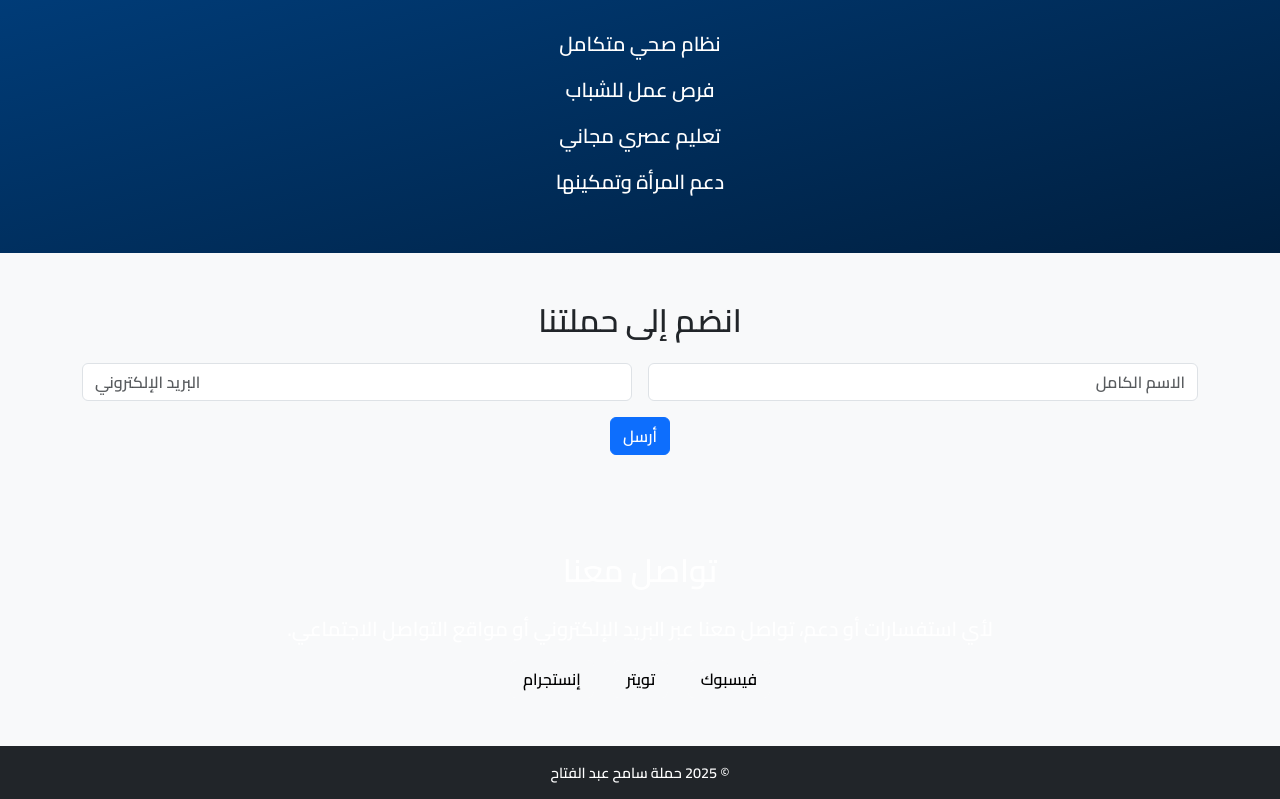
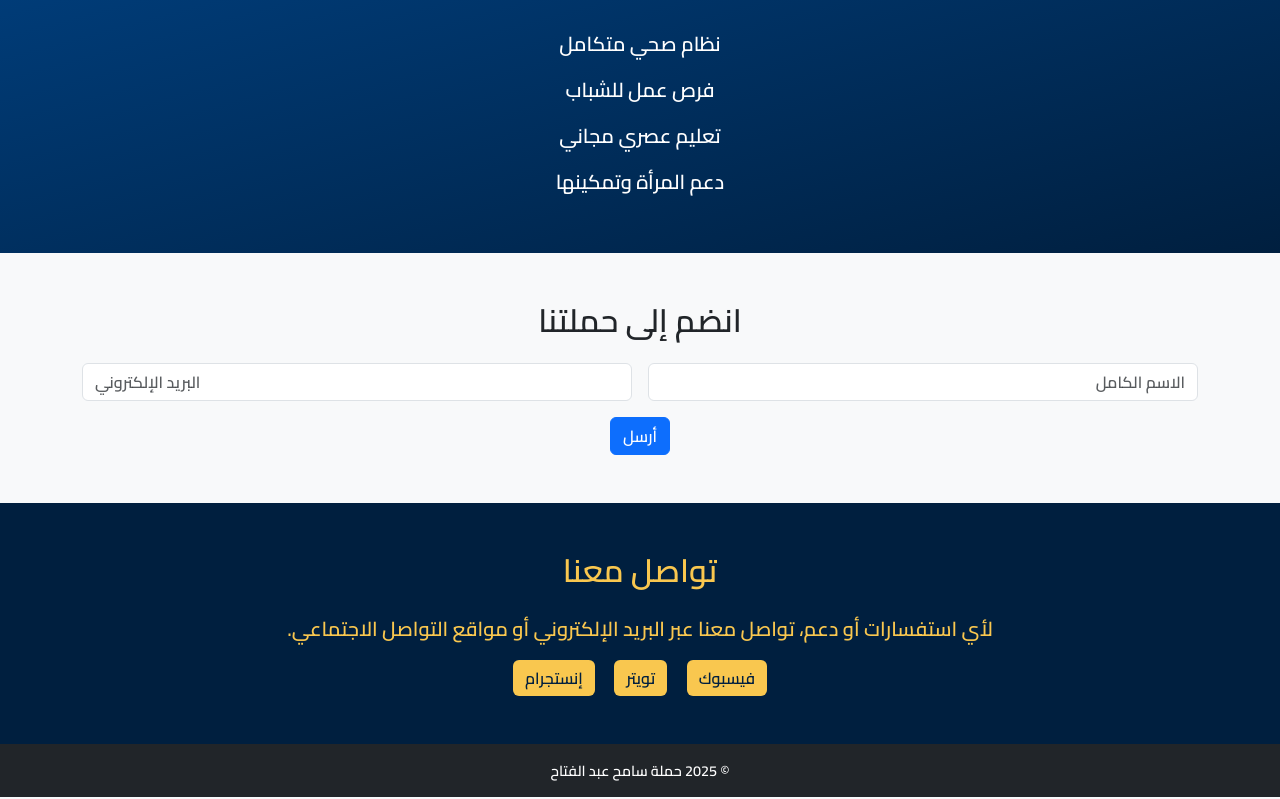
Before and after one commit to mahmoud12002/Sameh, a plain HTML site: page index.html in a window 1280 px wide. Shown: the part 1124-1923 px from the top of the page. Drawn offline with nearby package versions, Linux system fonts and the light colour scheme.

Commit message:
Add files via upload

```diff
--- a/style.css
+++ b/style.css
@@ -47,4 +47,21 @@ body {
 
 footer {
   font-size: 0.9rem;
+}#contact {
+  background-color: #001f3f; /* خلفية غامقة */
+  color: #f9c74f; /* لون النص الأساسي */
 }
+
+#contact p, #contact h2 {
+  color: #f9c74f;
+}
+
+#contact a.btn {
+  color: #001f3f;
+  background-color: #f9c74f;
+  border: none;
+}
+
+#contact a.btn:hover {
+  background-color: #ffdd57;
+}
```
